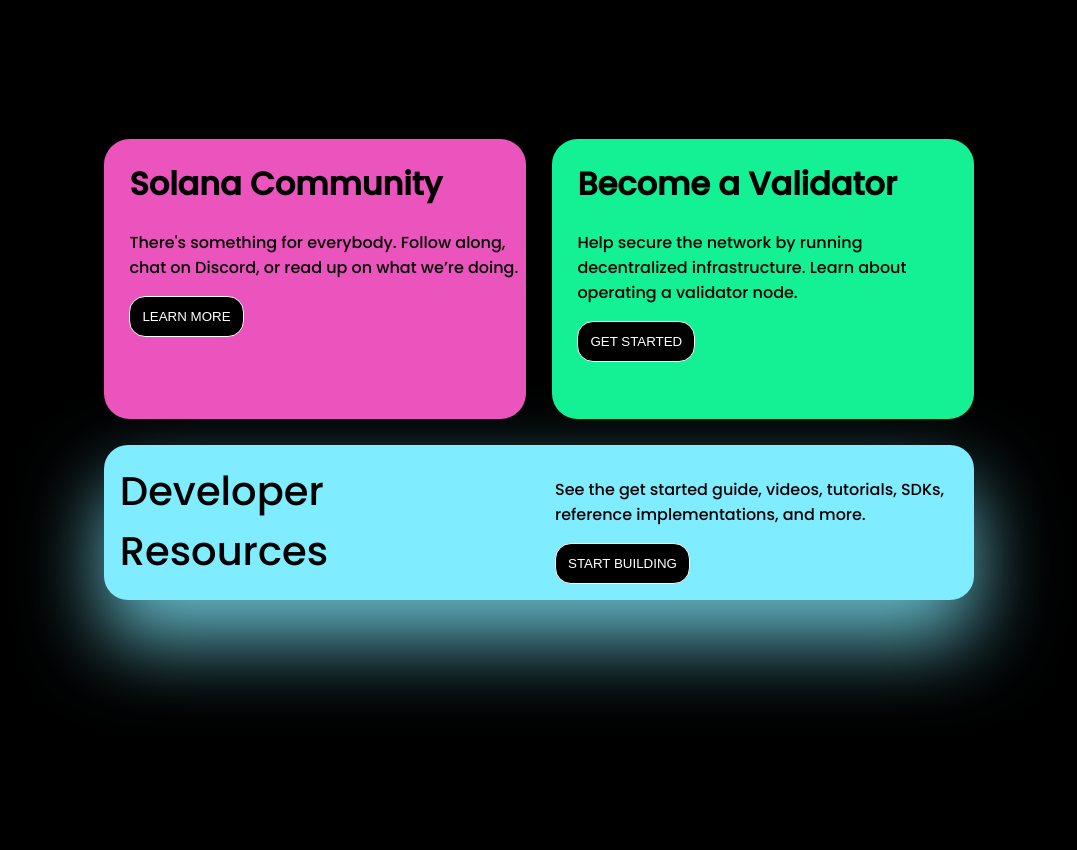
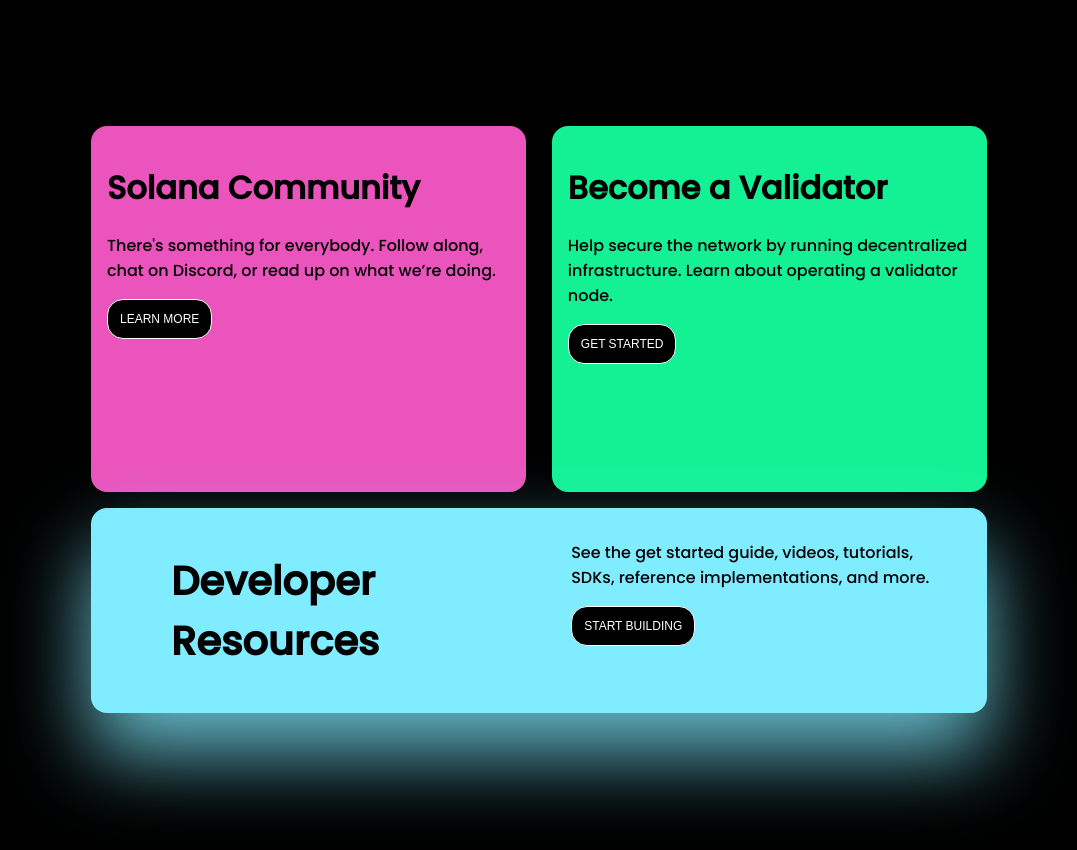
Before and after one commit to Ivan-Bliminse/Solana, a plain HTML site: page index.html in a window 1280 px wide. Shown: the part 5060-5910 px from the top of the page, without its empty margins (101-1178 px from the left). Drawn offline with Linux system fonts and the light colour scheme; a web font is replaced by a local one.

Commit message:
grid template

```diff
--- a/index.html
+++ b/index.html
@@ -36,7 +36,7 @@
             Solana is a decentralized blockchain built to enable scalable, user-friendly apps for the world.
         </div>
    </div>
-
+<div class="em"></div>
     </div>
 
 
@@ -124,39 +124,31 @@
            </div>
 
 
-       <div class="grid">
-        <div class="twoGrids">
-            <div class="firstGrid">
-                <div class="gridText">
+
+           <!-- Grid -->
+
+       <div class="gridContainer">
+
+        <div class="pinkGrid">
             <h1>Solana Community</h1>
             <p>There's something for everybody. Follow along, chat on Discord, or read up on what we’re doing.</p>
-                    <button class="gridButton">LEARN MORE</button>
+            <button>LEARN MORE</button>
         </div>
-            </div>
-            <div class="secondGrid">
-                <div class="gridText">
+
+        <div class="greenGrid">
             <h1>Become a Validator</h1>
             <p>Help secure the network by running decentralized infrastructure. Learn about operating a validator node.</p>
-                     <button class="gridButton">GET STARTED</button>
+            <button>GET STARTED</button>
         </div>
+
+        <div class="cyanGrid">
+            <h1>Developer Resources</h1>
+            <div class="cyanGridText">
+                <p>See the get started guide, videos, tutorials, SDKs, reference implementations, and more.</p>
+                <button>START BUILDING</button>
             </div>
         </div>
 
-
-
-            <div class="botGrid">
-                <div class="botContainer">
-                    <div class="container1">
-                        <div class="botText">
-                            Developer Resources
-                        </div>
-                    </div>
-                    <div class="container2">
-                        <p>See the get started guide, videos, tutorials, SDKs, reference implementations, and more.</p>
-                        <button class="gridButton">START BUILDING</button>
-                    </div>
-                </div>
-            </div>
     </div>
 
 
--- a/style.css
+++ b/style.css
@@ -260,38 +260,65 @@
   margin: 0;
 }
 
-.grid {
+/* ================== Grid  =======================*/
+.gridContainer {
+  color: black;
+  display: grid;
   width: 70vw;
-  margin: 0 auto;
-  color: black;
-  font-family: Poppins;
+  height: auto;
+  margin: auto;
+  grid-template-areas:
+    "pinkGrid greenGrid"
+    "cyanGrid cyanGrid";
+  grid-template-columns: 1fr 1fr;
+  grid-template-rows: 1fr 1fr;
+  row-gap: 2vh;
+  column-gap: 2vw;
 }
 
-.twoGrids {
-  display: flex;
-  justify-content: center;
-}
-.firstGrid,
-.secondGrid {
-  width: 50vw;
-  border-radius: 2vw;
-  height: 35vh;
+.pinkGrid {
   font-size: 2vh;
-  margin: 1vw;
+  grid-area: pinkGrid;
+  background-color: rgb(235, 84, 188);
+  padding: 2vh;
+  border-radius: 2vh;
 }
 
-.firstGrid {
-  background-color: rgb(235, 84, 188);
+.greenGrid {
+  font-size: 2vh;
+  grid-area: greenGrid;
+  background-color: rgb(20, 241, 149);
+  padding: 2vh;
+  border-radius: 2vh;
 }
-.secondGrid {
-  background-color: rgb(20, 241, 149);
+.cyanGrid {
+  font-size: 2vh;
+  grid-area: cyanGrid;
+  background-color: rgb(128, 236, 255);
+  box-shadow: 0 40px 80px 0 rgba(128, 236, 255, 0.8);
+  padding: 2vh;
+  display: flex;
+  border-radius: 2vh;
 }
 
-.gridText {
-  margin-left: 2vw;
+.cyanGrid h1 {
+  margin-left: 5vw;
+  margin-right: 15vw;
+  width: 35vw;
+  font-size: 5vh;
 }
 
-.gridButton {
+.cyanGrid .cyanGridText {
+  width: 65vw;
+  font-size: 2vh;
+  margin-right: 5vh;
+}
+
+.cyanGrid {
+  margin-bottom: 20vh;
+}
+.gridContainer button {
+  font-size: 1.5vh;
   border: 1px solid white;
   background-color: black;
   color: white;
@@ -299,28 +326,3 @@
   border-radius: 2vh;
   cursor: pointer;
 }
-
-.botGrid {
-  background-color: rgb(128, 236, 255);
-  border-radius: 3vh;
-  box-shadow: 0 40px 80px 0 rgba(128, 236, 255, 0.8);
-  margin: 1vw;
-}
-.botContainer {
-  display: flex;
-  margin-bottom: 30vh;
-}
-
-.container1,
-.container2 {
-  width: 50vw;
-  margin: 2vh;
-}
-
-.container2 p {
-  font-size: 2vh;
-}
-.botText {
-  width: 20vw;
-  font-size: 5vh;
-}
```
Lines whose indentation alone changed are shown as unchanged.
